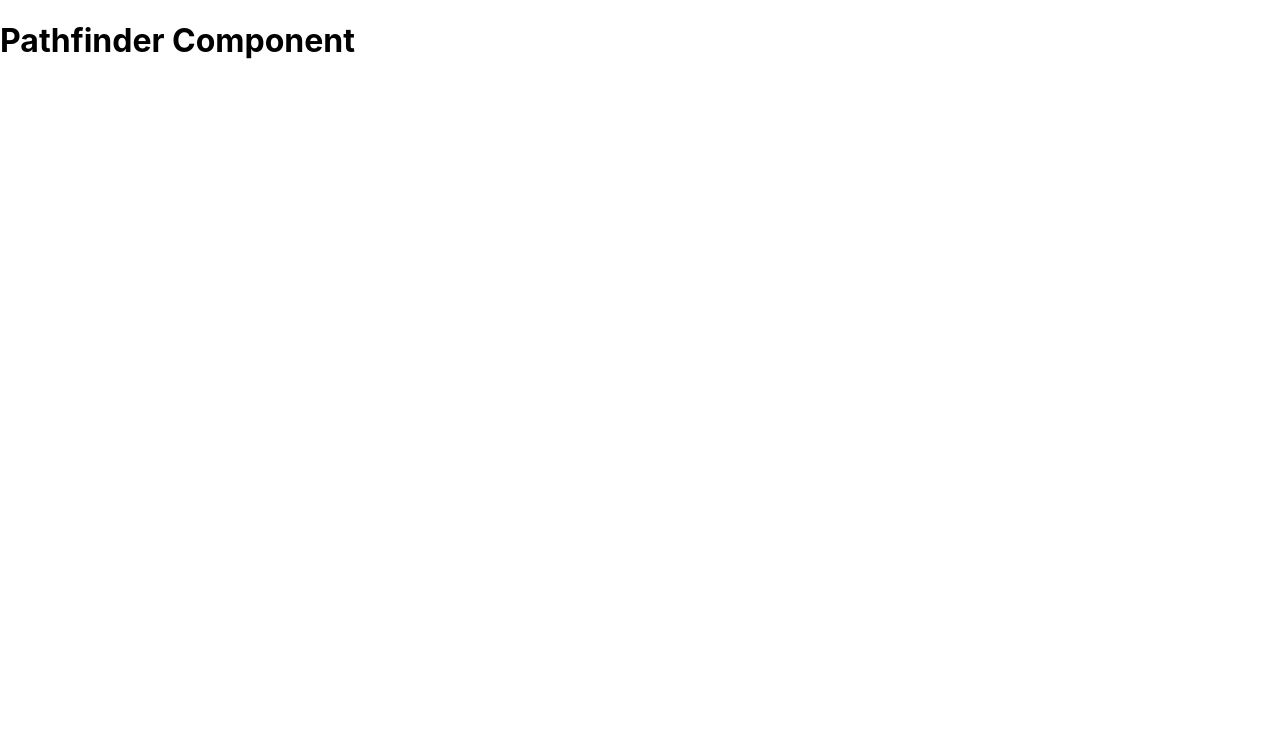
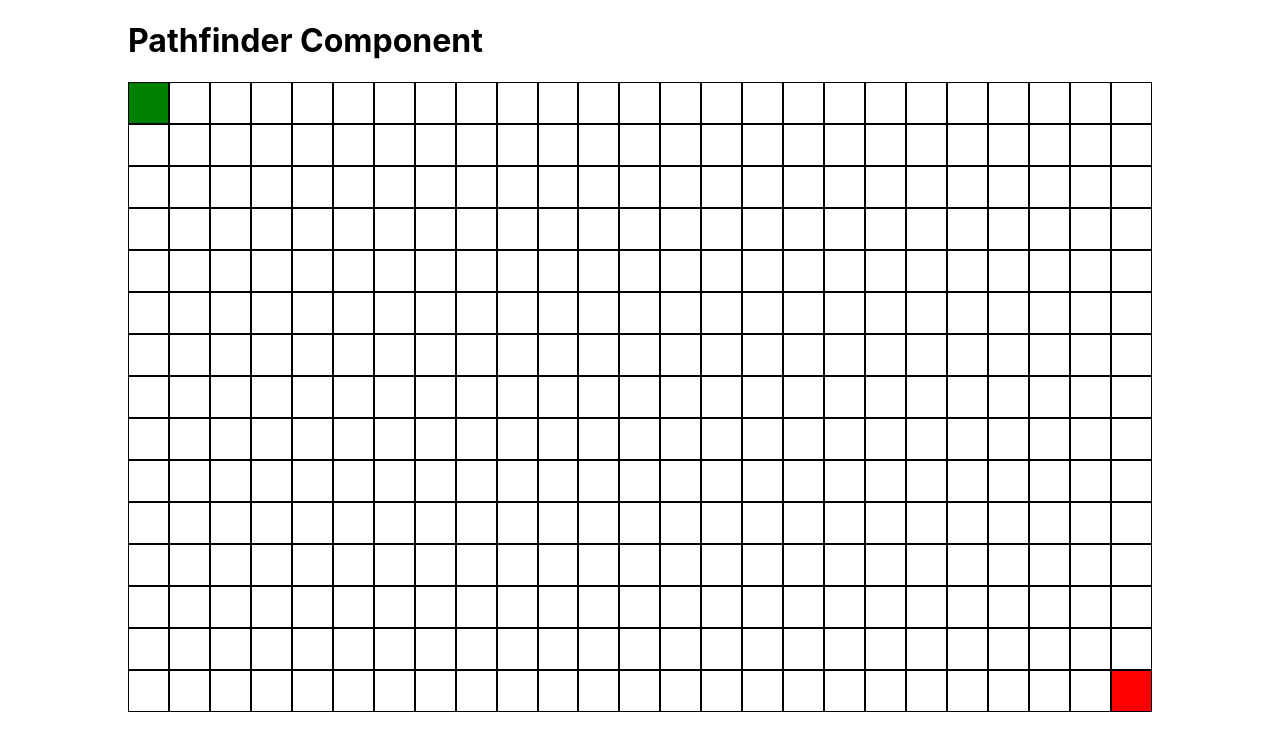
Before and after one commit to tora-pan/aStar, a React (Create React App) app: page / in a window 1280 px wide. Shown: the top 750 px of the page. Built offline with nearby package versions, Linux system fonts and the light colour scheme.

Commit message:
implement a* path finding

```diff
--- a/src/astar_algorithm/astar.js
+++ b/src/astar_algorithm/astar.js
@@ -0,0 +1,68 @@
+function Astar(startNode, endNode) {
+  //need to visit nodes
+  let openSet = [];
+  //already visited nodes
+  let closedSet = [];
+  //shortest path of nodes
+  let path = [];
+
+  openSet.push(startNode);
+  while (openSet.length > 0) {
+    let smallestIndex = 0;
+    for (let i = 0; i < openSet.length; i++) {
+      if (openSet[i].f < openSet[smallestIndex].f) {
+        smallestIndex = i;
+      }
+    }
+
+    let current = openSet[smallestIndex];
+    if (current === endNode) {
+      let temp = current;
+      path.push(temp);
+      while (temp.previous) {
+        path.push(temp.previous);
+        temp = temp.previous;
+      }
+      return path;
+      console.log("Path has been found");
+      //return path
+    }
+
+    //return all items except for the current element
+    openSet = openSet.filter((elt) => elt !== current);
+    //add current node to closedSet array
+    closedSet.push(current);
+    let neighbors = current.neighbors;
+    for (let i = 0; i < neighbors.length; i++) {
+      let neighbor = neighbors[i];
+      if (!closedSet.includes(neighbor)) {
+        let tempG = current.g + 1;
+        let newPath = false;
+        if (openSet.includes(neighbor)) {
+          if (tempG < neighbor.g) {
+            neighbor.g = tempG;
+            newPath = true;
+          }
+        } else {
+          neighbor.g = tempG;
+          newPath = true;
+          openSet.push(neighbor);
+        }
+
+        if (newPath) {
+          neighbor.h = heruistic(neighbor, endNode);
+          neighbor.f = neighbor.h + neighbor.g;
+          neighbor.previous = current;
+        }
+      }
+    }
+  }
+  return { path, error: "No path found" };
+}
+
+function heruistic(a, b) {
+  let d = Math.abs(a.x - a.y) + Math.abs(b.x - b.y);
+  return d;
+}
+
+export default Astar;
--- a/src/components/Node.js
+++ b/src/components/Node.js
@@ -1,11 +1,9 @@
-import React from 'react'
+import React from "react";
+import "./node.css";
 
-const Node = () => {
-    return (
-        <div>
+const Node = ({ isStart, isEnd, row, col }) => {
+  const classes = isStart ? "node-start" : isEnd ? "node-end" : "";
+  return <div className={`node ${classes}`} id={`node-${row}-${col}`}></div>;
+};
 
-        </div>
-    )
-}
-
-export default Node
+export default Node;
--- a/src/components/Pathfinder.js
+++ b/src/components/Pathfinder.js
@@ -1,20 +1,29 @@
-import React, {useState, useEffect} from 'react'
+import React, { useState, useEffect } from "react";
+import Node from "./Node";
+import Astar from "../astar_algorithm/astar";
+import "./pathfinder.css";
 
-const cols = 5;
-const rows = 5;
+const cols = 25;
+const rows = 15;
+
+const NODE_START_ROW = 0;
+const NODE_START_COL = 0;
+const NODE_END_ROW = rows - 1;
+const NODE_END_COL = cols - 1;
 
 const Pathfinder = () => {
-    const[grid, setGrid] = useState([]);
+  const [grid, setGrid] = useState([]);
+  const [path, setPath] = useState([]);
 
-    useEffect(()=>{
+  useEffect(() => {
     initalizeGrid();
-    }, [])
+  }, []);
 
   //create the gird
-    const initalizeGrid = () =>{
-        const grid = new Array(cols);
-        for(let i=0; i<cols; i++){
-            grid[i] = new Array(rows);
+  const initalizeGrid = () => {
+    const grid = new Array(rows);
+    for (let i = 0; i < rows; i++) {
+      grid[i] = new Array(cols);
     }
 
     createSpot(grid);
@@ -22,38 +31,87 @@ const Pathfinder = () => {
     //set the state with the newly created grid
     setGrid(grid);
 
-    }
+    addNeighbors(grid);
+    console.log(grid);
+    const startNode = grid[NODE_START_ROW][NODE_START_COL];
+    const endNode = grid[NODE_END_ROW][NODE_END_COL];
+    let path = Astar(startNode, endNode);
+    setPath(path);
+  };
   //create spot
-    const createSpot= (grid) => {
-        for(let i=0; i<cols; i++){
-            for(let j=0; j<rows; j++){
-                grid[i][j] = new Spot(i,j);
+  const createSpot = (grid) => {
+    for (let i = 0; i < rows; i++) {
+      for (let j = 0; j < cols; j++) {
+        grid[i][j] = new Spot(i, j);
       }
     }
+  };
+
+  //add neighbor
+  const addNeighbors = (grid) => {
+    for (let i = 0; i < rows; i++) {
+      for (let j = 0; j < cols; j++) {
+        grid[i][j].addneighbors(grid);
       }
+    }
+  };
 
   // spot constructor
-    function Spot (i,j){
+  function Spot(i, j) {
     this.x = i;
     this.y = j;
+
+    //start and end
+    this.isStart = this.x === NODE_START_ROW && this.y === NODE_START_COL;
+    this.isEnd = this.x === NODE_END_ROW && this.y === NODE_END_COL;
+
     //this is for measuring distance in a*
     this.g = 0;
     this.f = 0;
     this.h = 0;
+    //for a* we need a few labels per node
+    this.neighbors = [];
+    this.previous = undefined;
+    this.addneighbors = function (grid) {
+      let i = this.x;
+      let j = this.y;
+      if (i > 0) this.neighbors.push(grid[i - 1][j]);
+      if (i < rows - 1) this.neighbors.push(grid[i + 1][j]);
+      if (j > 0) this.neighbors.push(grid[i][j - 1]);
+      if (j < cols - 1) this.neighbors.push(grid[i][j + 1]);
+    };
   }
 
   //grid with nodes
-    const gridWithNodes = ()=>{
-
-    }
-
-    console.log(grid);
+  const gridWithNode = (
+    <div>
+      {grid.map((row, rowIndex) => {
+        return (
+          <div key={rowIndex} className="rowWrapper">
+            {row.map((col, colIndex) => {
+              const { isStart, isEnd } = col;
+              return (
+                <Node
+                  key={colIndex}
+                  isStart={isStart}
+                  isEnd={isEnd}
+                  row={rowIndex}
+                  col={colIndex}
+                />
+              );
+            })}
+          </div>
+        );
+      })}
+    </div>
+  );
 
   return (
-        <div>
+    <div className="wrapper">
       <h1>Pathfinder Component</h1>
+      {gridWithNode}
     </div>
-    )
-}
+  );
+};
 
-export default Pathfinder
+export default Pathfinder;
--- a/src/components/node.css
+++ b/src/components/node.css
@@ -0,0 +1,13 @@
+.node {
+  width: 40px;
+  height: 40px;
+  border: solid 1px black;
+}
+
+.node-start {
+  background-color: green;
+}
+
+.node-end {
+  background-color: red;
+}
--- a/src/components/pathfinder.css
+++ b/src/components/pathfinder.css
@@ -0,0 +1,8 @@
+.wrapper {
+  max-width: 80%;
+  margin: auto auto;
+}
+
+.rowWrapper {
+  display: flex;
+}
```
Lines whose indentation alone changed are shown as unchanged.
